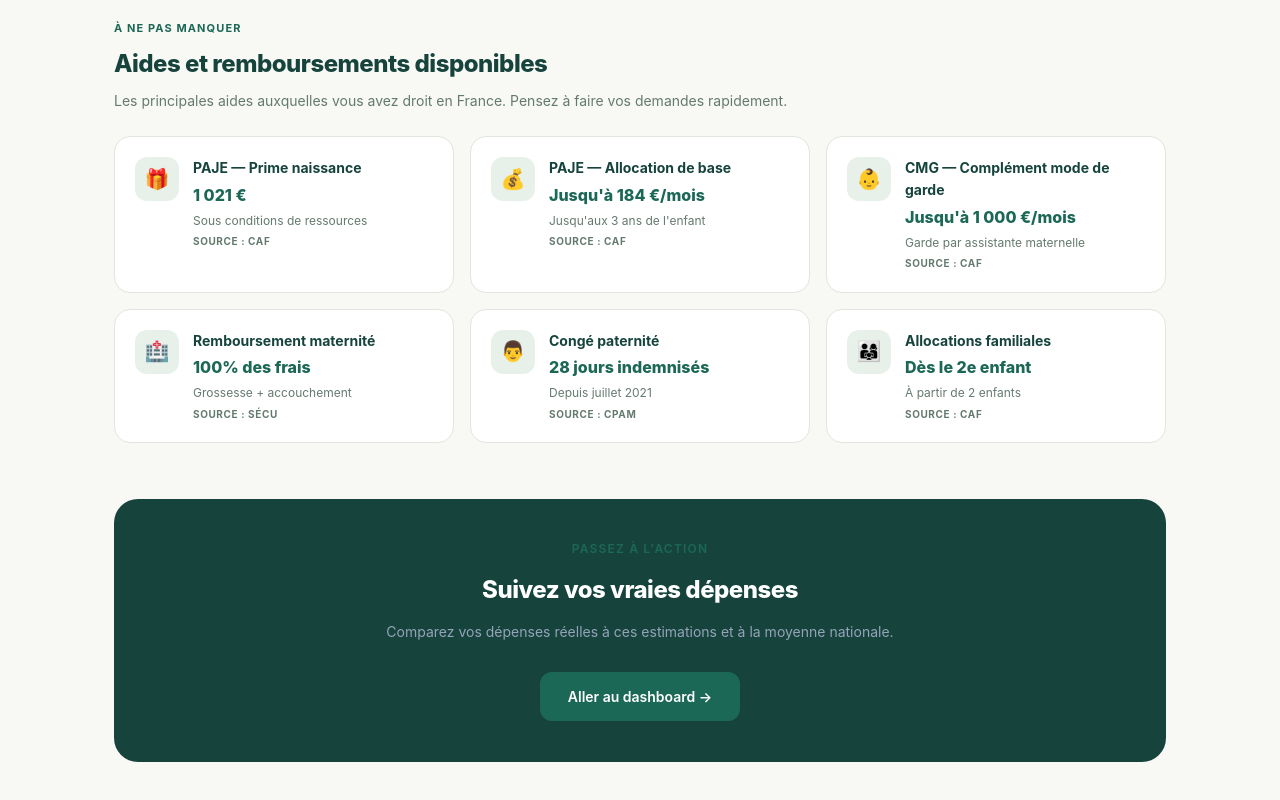
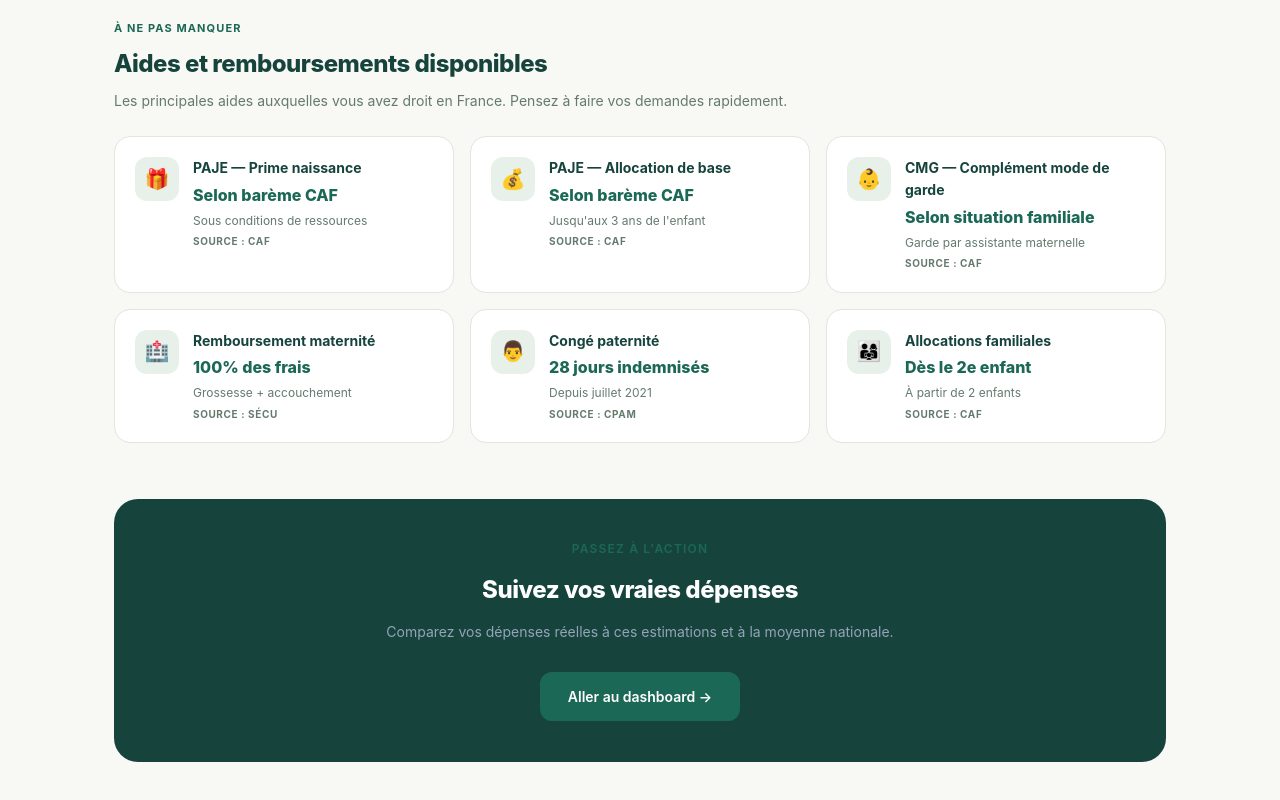
Before and after one commit to ambroiseguyot-del/stackblitz-starters-nzpd1ern, a Next.js app: page /informations in a window 1280 px wide. Shown: the part 1952-2752 px from the top of the page. Built offline with nearby package versions, Linux system fonts and the light colour scheme; no server answers.

Commit message:
fix(content): avoid stale hardcoded CAF benefits on informational pages

```diff
--- a/app/informations/page.tsx
+++ b/app/informations/page.tsx
@@ -53,7 +53,7 @@ const TIMELINE = [
     evenements: [
       { nom: 'Examen du 1er mois obligatoire', type: 'médical', remboursement: '100% Sécu' },
       { nom: 'Déclaration de naissance (72h)', type: 'admin', remboursement: 'Gratuit — mairie' },
-      { nom: 'Ouverture dossier CAF', type: 'admin', remboursement: 'PAJE ~184€/mois selon revenus' },
+      { nom: 'Ouverture dossier CAF', type: 'admin', remboursement: 'PAJE sous conditions' },
     ],
   },
   {
@@ -152,9 +152,9 @@ const GROSSES_DEPENSES = [
 ];
 
 const AIDES = [
-  { nom: 'PAJE — Prime naissance', montant: '1 021 €', condition: 'Sous conditions de ressources', emoji: '🎁', source: 'CAF' },
-  { nom: 'PAJE — Allocation de base', montant: "Jusqu'à 184 €/mois", condition: "Jusqu'aux 3 ans de l'enfant", emoji: '💰', source: 'CAF' },
-  { nom: 'CMG — Complément mode de garde', montant: "Jusqu'à 1 000 €/mois", condition: 'Garde par assistante maternelle', emoji: '👶', source: 'CAF' },
+  { nom: 'PAJE — Prime naissance', montant: 'Selon barème CAF', condition: 'Sous conditions de ressources', emoji: '🎁', source: 'CAF' },
+  { nom: 'PAJE — Allocation de base', montant: 'Selon barème CAF', condition: "Jusqu'aux 3 ans de l'enfant", emoji: '💰', source: 'CAF' },
+  { nom: 'CMG — Complément mode de garde', montant: 'Selon situation familiale', condition: 'Garde par assistante maternelle', emoji: '👶', source: 'CAF' },
   { nom: 'Remboursement maternité', montant: '100% des frais', condition: 'Grossesse + accouchement', emoji: '🏥', source: 'Sécu' },
   { nom: 'Congé paternité', montant: '28 jours indemnisés', condition: 'Depuis juillet 2021', emoji: '👨', source: 'CPAM' },
   { nom: 'Allocations familiales', montant: 'Dès le 2e enfant', condition: 'À partir de 2 enfants', emoji: '👨‍👩‍👧', source: 'CAF' },
```
